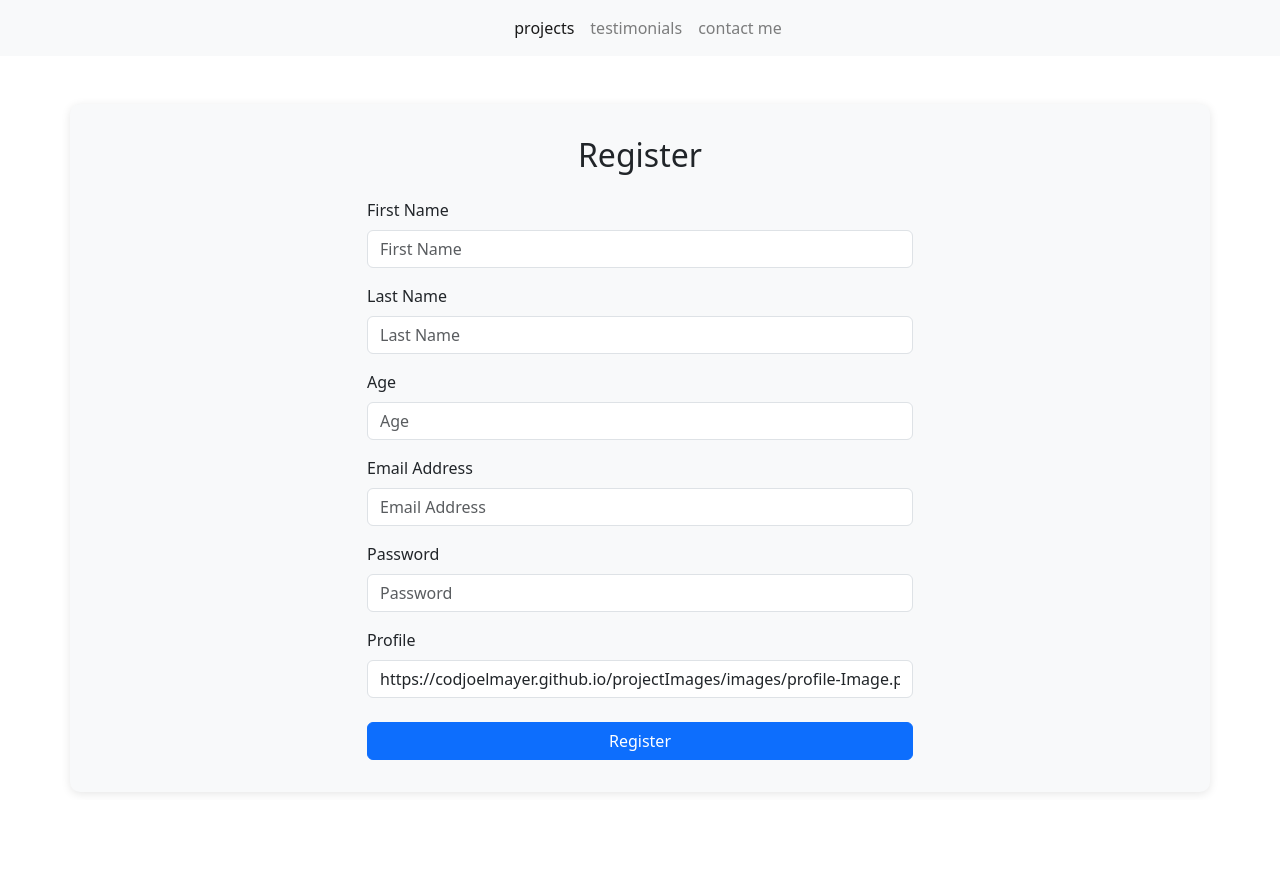
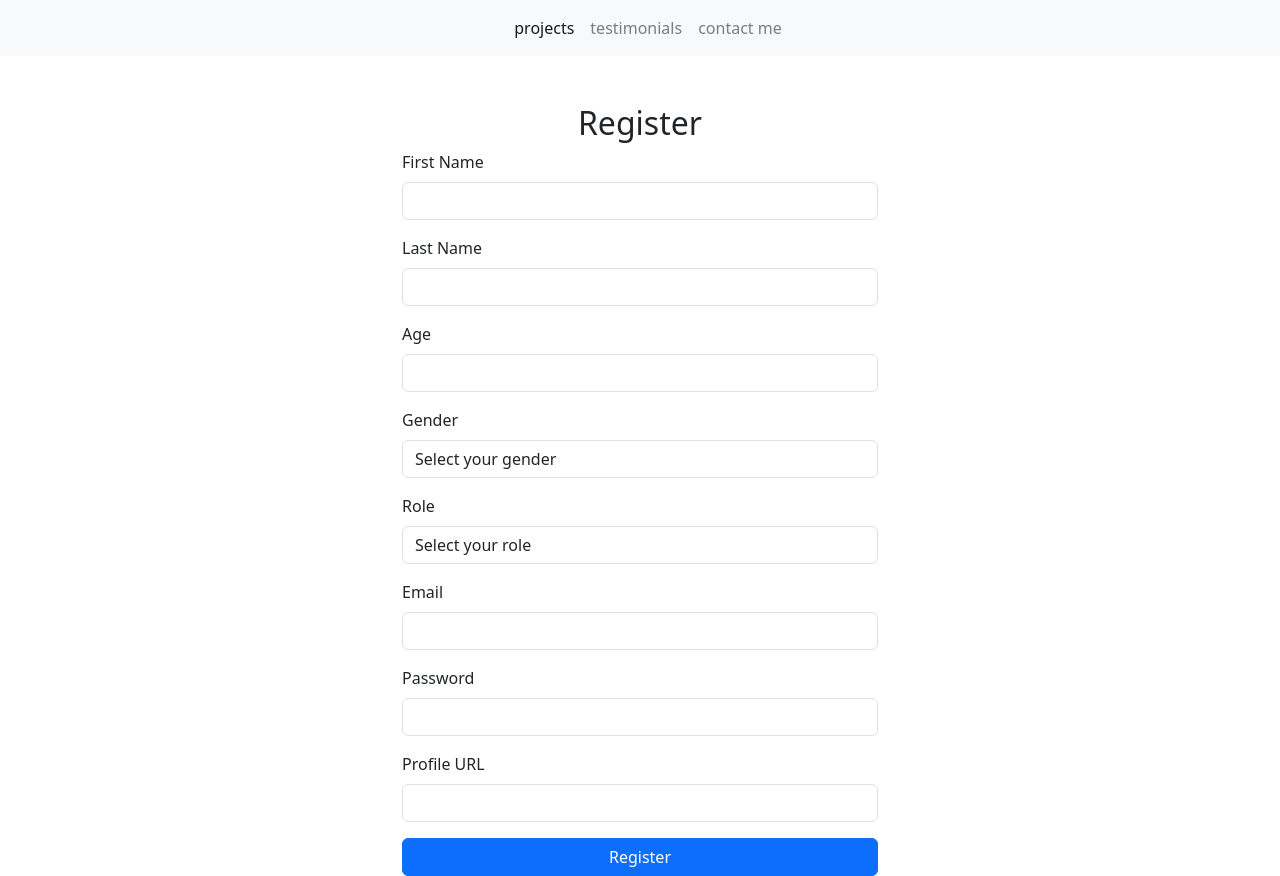
Before and after one commit to Zubayrlatief/capstone, a Vue app: page /register in a window 1280 px wide. Before the commit the page ends 800 px from the top, so only its background shows below. Built offline with nearby package versions, Linux system fonts and the light colour scheme.

Commit message:
working register

```diff
--- a/src/views/LoginPage.vue
+++ b/src/views/LoginPage.vue
@@ -32,7 +32,7 @@
     methods: {
       async login() {
         try {
-          await axios.post('http://localhost:3000/users/login', {
+          await axios.post('https://capstone-2-p8rd.onrender.com/users/login', {
             email: this.email,
             password: this.password,
           });
--- a/src/views/RegisterPage.vue
+++ b/src/views/RegisterPage.vue
@@ -1,45 +1,71 @@
 <template>
   <div class="container mt-5">
-    <div class="row justify-content-center">
-      <div class="col-md-6">
-        <h2 class="text-center mb-4">Register</h2>
-        <form @submit.prevent="registerUser">
+    <h2 class="text-center">Register</h2>
+    <form @submit.prevent="registerUser" class="needs-validation" novalidate>
       <div class="form-group mb-3">
         <label for="firstName">First Name</label>
-            <input v-model="firstName" type="text" id="firstName" class="form-control" placeholder="First Name" required />
+        <input type="text" v-model="firstName" id="firstName" class="form-control" required />
+        <div class="invalid-feedback">Please enter your first name.</div>
       </div>
+
       <div class="form-group mb-3">
         <label for="lastName">Last Name</label>
-            <input v-model="lastName" type="text" id="lastName" class="form-control" placeholder="Last Name" required />
+        <input type="text" v-model="lastName" id="lastName" class="form-control" required />
+        <div class="invalid-feedback">Please enter your last name.</div>
       </div>
+
       <div class="form-group mb-3">
         <label for="userAge">Age</label>
-            <input v-model="userAge" type="number" id="userAge" class="form-control" placeholder="Age" required />
+        <input type="number" v-model="userAge" id="userAge" class="form-control" required />
+        <div class="invalid-feedback">Please enter your age.</div>
       </div>
+
       <div class="form-group mb-3">
-            <label for="emailAdd">Email Address</label>
-            <input v-model="emailAdd" type="email" id="emailAdd" class="form-control" placeholder="Email Address" required />
+        <label for="gender">Gender</label>
+        <select v-model="Gender" id="gender" class="form-control" required>
+          <option value="" disabled selected>Select your gender</option>
+          <option value="Male">Male</option>
+          <option value="Female">Female</option>
+          <option value="Other">Other</option>
+        </select>
+        <div class="invalid-feedback">Please select your gender.</div>
       </div>
+
+      <div class="form-group mb-3">
+        <label for="userRole">Role</label>
+        <select v-model="userRole" id="userRole" class="form-control" required>
+          <option value="" disabled selected>Select your role</option>
+          <option value="User">User</option>
+          <option value="Admin">Admin</option>
+        </select>
+        <div class="invalid-feedback">Please select your role.</div>
+      </div>
+
+      <div class="form-group mb-3">
+        <label for="emailAdd">Email</label>
+        <input type="email" v-model="emailAdd" id="emailAdd" class="form-control" required />
+        <div class="invalid-feedback">Please enter a valid email address.</div>
+      </div>
+
       <div class="form-group mb-3">
         <label for="userPass">Password</label>
-            <input v-model="userPass" type="password" id="userPass" class="form-control" placeholder="Password" required />
+        <input type="password" v-model="userPass" id="userPass" class="form-control" required />
+        <div class="invalid-feedback">Please enter a password.</div>
       </div>
-          <div class="form-group mb-4">
-            <label for="userProfile">Profile</label>
-            <input v-model="userProfile" type="text" id="userProfile" class="form-control" placeholder="Profile" required />
+
+      <div class="form-group mb-3">
+        <label for="userProfile">Profile URL</label>
+        <input type="text" v-model="userProfile" id="userProfile" class="form-control" />
       </div>
+
       <button type="submit" class="btn btn-primary w-100">Register</button>
-        </form>
 
-        <!-- Success/Error Message -->
-        <div v-if="message" class="alert" :class="{'alert-success': isSuccess, 'alert-danger': !isSuccess}" role="alert">
+      <div v-if="message" class="alert mt-3" :class="{'alert-success': success, 'alert-danger': !success}">
         {{ message }}
       </div>
-      </div>
-    </div>
+    </form>
   </div>
 </template>
-
 
 <script>
 import axios from 'axios';
@@ -49,74 +75,46 @@ export default {
     return {
       firstName: '',
       lastName: '',
-      userAge: '',
+      userAge: null,
+      Gender: '',
+      userRole: '',
       emailAdd: '',
       userPass: '',
-      userProfile: 'https://codjoelmayer.github.io/projectImages/images/profile-Image.png',
-      message: '',       // To store success/error messages
-      isSuccess: false   // To track if the registration was successful
+      userProfile: '',
+      message: '',
+      success: false,
     };
   },
   methods: {
     async registerUser() {
       try {
-        await axios.post('https://capstone-2-p8rd.onrender.com/users/register', {
+        const response = await axios.post('https://capstone-2-p8rd.onrender.com/users/register', {
           firstName: this.firstName,
           lastName: this.lastName,
           userAge: this.userAge,
+          Gender: this.Gender,
+          userRole: this.userRole,
           emailAdd: this.emailAdd,
           userPass: this.userPass,
-          userProfile: this.userProfile
+          userProfile: this.userProfile,
         });
-
-        // Display success message
-        this.isSuccess = true;
-        this.message = 'Registration successful! Redirecting to login...';
-
-        // Optionally, clear form fields
-        this.clearForm();
-
-        // Redirect to the login page after a short delay (e.g., 2 seconds)
+        this.message = response.data.message;
+        this.success = true;
+        // Redirect to login page after successful registration
         setTimeout(() => {
-          this.$router.push('/login'); // Make sure the route is set to your login page
+          this.$router.push('/login');
         }, 2000);
       } catch (error) {
-        // Handle error response from server
-        this.isSuccess = false;
-
-        // Check if error response exists and display the appropriate message
-        if (error.response && error.response.data && error.response.data.message) {
-          this.message = error.response.data.message;
-        } else {
-          this.message = 'Registration failed. Please try again.';
-        }
-        console.error(error.response.data);
+        this.message = 'Registration failed: ' + (error.response?.data?.message || error.message);
+        this.success = false;
       }
     },
-    clearForm() {
-      this.firstName = '';
-      this.lastName = '';
-      this.userAge = '';
-      this.emailAdd = '';
-      this.userPass = '';
-      this.userProfile = '';
-    }
-  }
+  },
 };
 </script>
 
-
-
-
-<style>
+<style scoped>
 .container {
   max-width: 500px;
-  padding: 2rem;
-  border-radius: 10px;
-  background-color: #f8f9fa;
-  box-shadow: 0 2px 10px rgba(0, 0, 0, 0.1);
-}
-.alert {
-  margin-top: 20px;
 }
 </style>
```
Lines whose indentation alone changed are shown as unchanged.
